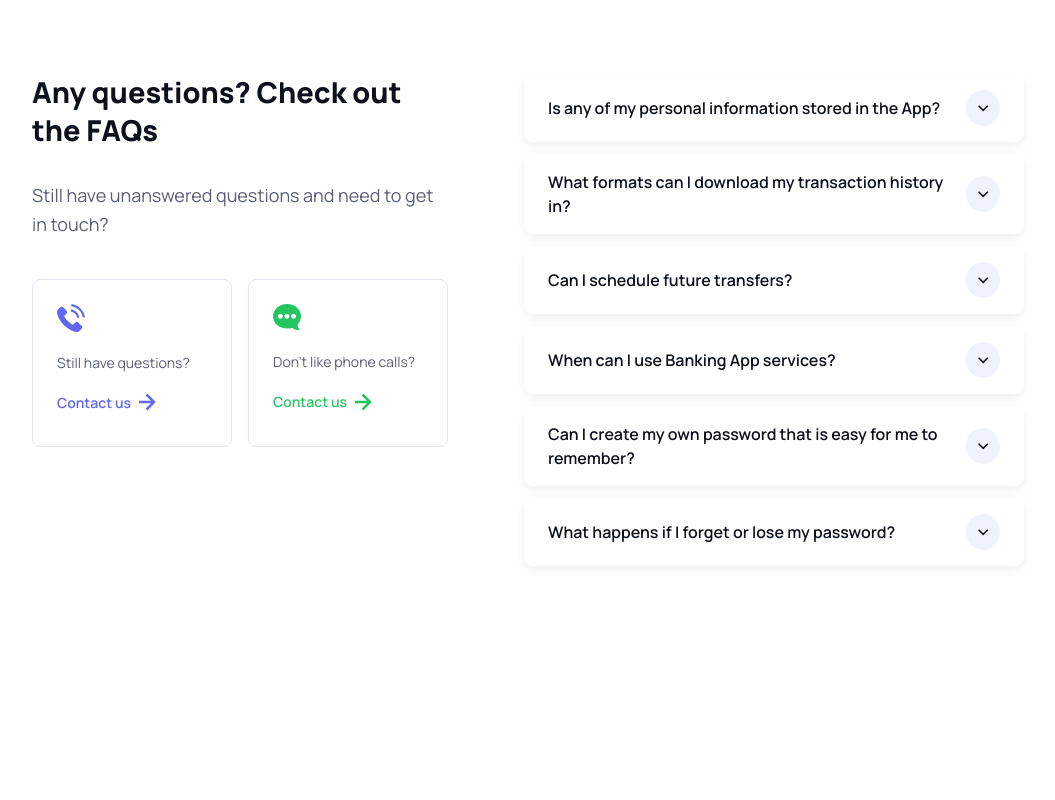
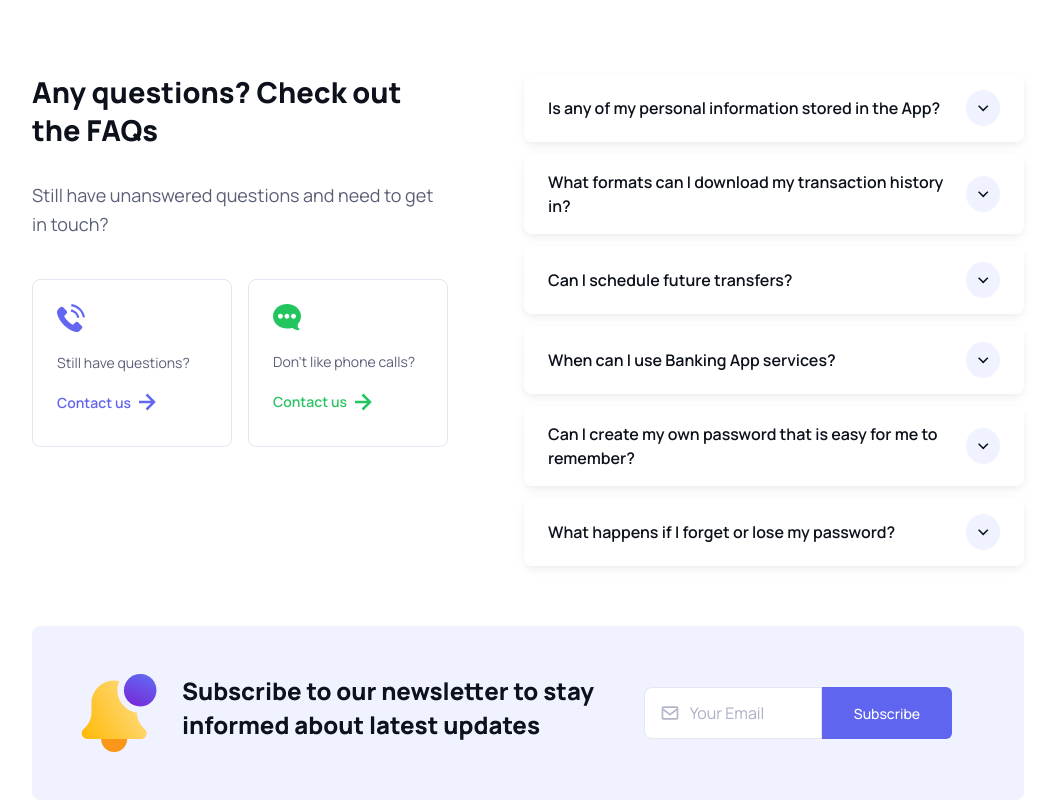
Before and after one commit to pandy89/Silicon, a plain HTML site: page index.html in a window 1280 px wide. Shown: the part 2855-3655 px from the top of the page, without its empty margins (112-1167 px from the left). Before the commit the page ends 3481 px from the top, so only its background shows below. Drawn offline with nearby package versions, Linux system fonts and the light colour scheme.

Commit message:
subscribe-section updated with html and css.

```diff
--- a/css/main.css
+++ b/css/main.css
@@ -1677,3 +1677,148 @@ ul{
 }
 
 /* FAQ end */
+
+/* Subscribe start */
+
+.subscribe-area{
+    background-color: var(--gray-100);
+    padding: 24px;
+    border-radius: 8px;
+
+    @media (width >=768px){
+        display: flex;
+        justify-content: space-between;
+        align-items: center;
+    }
+
+    @media (width >=1024px){
+        padding: 48px;
+    }
+
+    @media (width >=1440px){
+        padding: 56px;
+    }
+}
+
+.subscribe-content{
+    display: flex;
+    align-content: center;
+    justify-content: center;
+    text-align: center;
+    gap:24px;
+    padding-bottom: 24px;
+
+    @media (width >=768px){
+        align-content: left;
+        justify-content: left;
+        text-align: left;
+        padding-bottom: 0px;
+    }
+
+    @media (width >=1024px){
+        padding-bottom: 0px;
+    }
+
+    .desktop{
+        display:none;
+
+        @media (width>=1024px){
+            display:flex;
+            width: 420px;
+        }
+    }
+
+    .mobile-tablet{
+        display: flex;
+        justify-content: center;
+        align-items: center;
+
+        @media (width>=1024px){
+            display:none;
+        }
+    }
+}
+
+.input-container{
+    display: flex;
+    align-content: center;
+    justify-content: center;
+    padding-bottom: 16px;
+
+    @media (width >=768px){
+        padding-bottom: 0px;
+    }
+
+    @media (width >=1024px){
+        padding-bottom: 0px;
+    }
+}
+
+.input-field {
+    width: 60%;
+    height: 52px;
+    background-image: url('../assets/images/envelope-icon.svg');
+    background-position: 15px 15px;
+    background-repeat: no-repeat;
+    padding-left: 45px;
+    padding-top: 3px;
+    border-radius: 8px 0 0 8px;
+    background-color: var(--input-field-color);
+    border: 1px solid var(--border-color);
+
+    @media (width >=1024px){
+        width: 50%;
+    }
+
+    @media (width >=1440px){
+        width: 450px;
+    }
+}
+
+input::placeholder{
+    color: var(--gray-500);
+    font-family: "Manrope", sans-serif;
+    font-size: 16px;
+
+    @media (width >=768px){
+        color: var(--gray-500);
+        font-family: "Manrope", sans-serif;
+        font-size: 16px;
+    }
+
+    @media (width >=1024px){
+        color: var(--gray-500);
+        font-family: "Manrope", sans-serif;
+        font-size: 16px;
+    }
+}
+
+.btn-subscribe{
+    display: flex;
+    gap: 0.5rem;
+    background-color: var(--primary-color);
+    font-family: "Manrope", sans-serif;
+    font-size: 0.875rem;
+    font-weight: 500;
+    padding: 13px 32px;
+    height: 52px;
+    border: none;
+    border-radius: 0 6px 6px 0;
+    color: var(--white);
+    align-items: center;
+    justify-content: center;
+    text-decoration: none;
+    transition: background 0.10s ease-in-out;
+    cursor: pointer;
+
+    &:hover{
+        background-color: var(--color-button-background-hover);
+    }
+
+    .img{
+        height: 100%;
+        width: auto;
+    }
+}
+
+/* Subscribe end */
--- a/index.html
+++ b/index.html
@@ -432,6 +432,25 @@
         </div>
     </section>
     <!-- FAQ end -->
+    <!-- Subscribe start-->
+    <section id="subscribe">
+        <div class="container">
+            <div class="subscribe-area">
+                <div class="subscribe-content">
+                    <img src="assets/images/notification.svg">
+                    <h4 class="h4 desktop">Subscribe to our newsletter to stay informed about latest updates</h4>
+                    <h4 class="h4 mobile-tablet">Subscribe to our newsletter</h4>
+                </div>
+                <div class="subscribe-form">
+                    <div class="input-container">
+                        <input id="input-field" class="input-field" type="text" placeholder="Your Email" email="email">
+                        <button class="btn-subscribe">Subscribe</button>
+                    </div>
+                </div>
+            </div>
+        </div>
+    </section>
+    <!-- Subscribe end -->
 
     </main>
     <script src="js/darkmode.js"></script>
```
